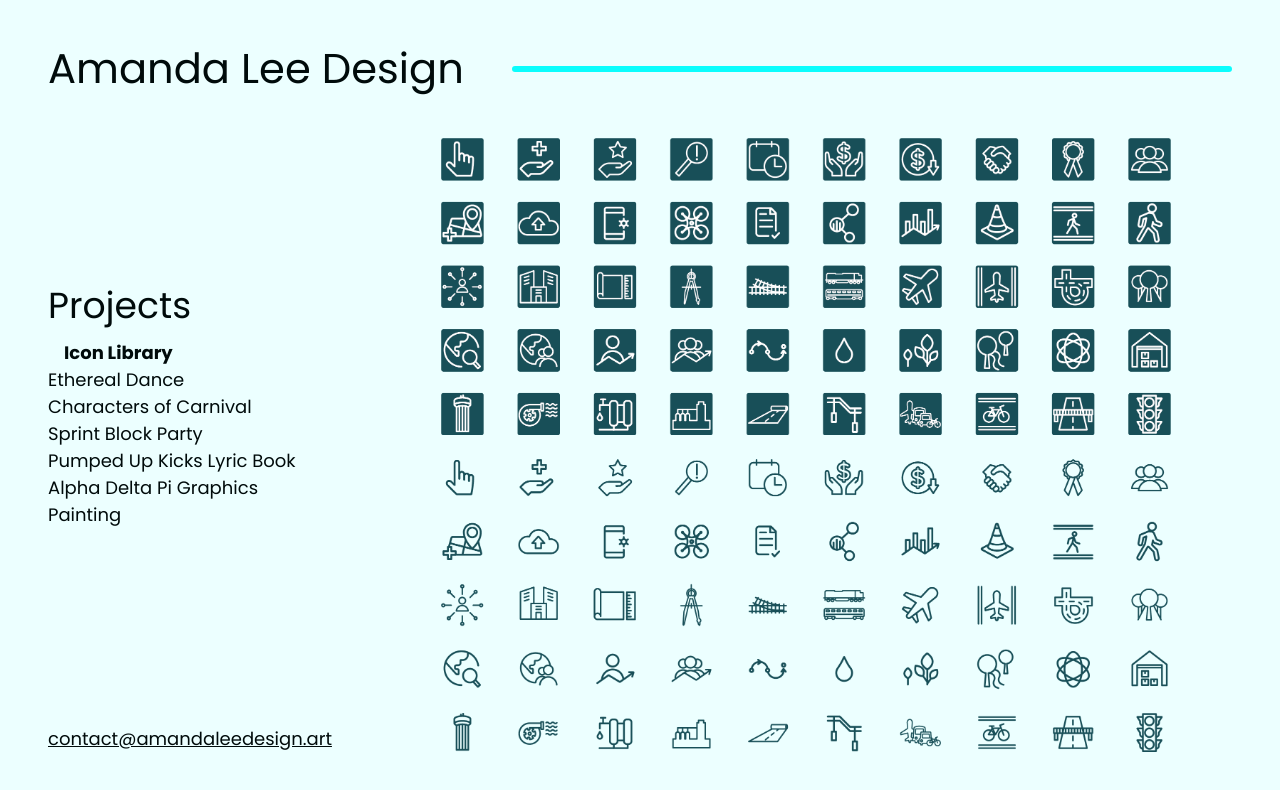
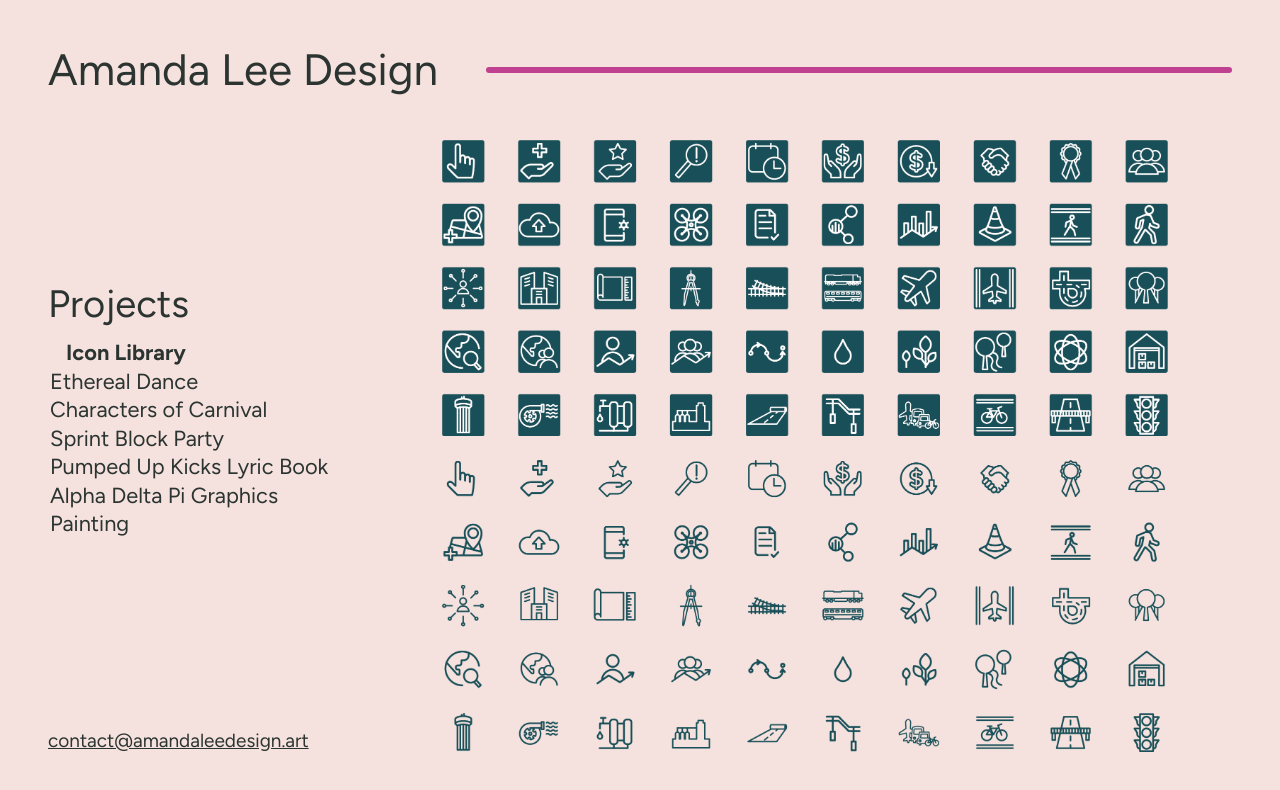
Before and after one commit to jontrost/ald-portfolio, an Angular app: page / in a window 1280 px wide. Shown: the top 790 px of the page. Built offline with nearby package versions, Linux system fonts and the light colour scheme.

Commit message:
Changed colors and typography

```diff
--- a/src/app/pages/landing/landing.component.scss
+++ b/src/app/pages/landing/landing.component.scss
@@ -1,4 +1,5 @@
 @use "../../../styles/variables";
+@use "../../../styles/typography";
 
 $spacing: 3rem;
 
@@ -68,8 +69,10 @@ $spacing: 3rem;
 }
 
 .project-link {
+    @extend %h6;
     width: fit-content;
     transition: transform 150ms ease-in-out;
+    padding: 0.125rem;
 
     &.selected {
         font-weight: bold;
--- a/src/app/pages/project-details/project-details.component.scss
+++ b/src/app/pages/project-details/project-details.component.scss
@@ -45,7 +45,7 @@
 
 .divider {
     grid-area: divider;
-    background-color: variables.$color-secondary;
+    background-color: variables.$color-primary;
     border-radius: 0.25rem;
 }
 
--- a/src/styles/_typography.scss
+++ b/src/styles/_typography.scss
@@ -1,11 +1,11 @@
 @use "../styles/variables.scss";
-@import url("https://fonts.googleapis.com/css2?family=Poppins:ital,wght@0,400;0,700;1,400;1,700&display=swap");
+@import url('https://fonts.googleapis.com/css2?family=Figtree:ital,wght@0,400;0,700;1,400;1,700&display=swap');
 
 $font-scale: 1.15;
 $font-dynamic-size-screen-start-width: 20rem;
 $font-dynamic-size-screen-end-width: variables.$breakpoint-large;
 $font-size-body-min: 0.875rem;
-$font-size-body-max: 1.125rem;
+$font-size-body-max: 1.1875rem;
 $font-size-small-min: calc($font-size-body-min / $font-scale);
 $font-size-small-max: calc($font-size-body-max / $font-scale);
 $font-size-h6-min: $font-size-body-min * $font-scale;
@@ -84,7 +84,8 @@ $font-size-h1-max: $font-size-h2-max * $font-scale;
 }
 
 %body {
-    font-family: "Poppins", sans-serif;
+    font-family: "Figtree", sans-serif;
+    font-optical-sizing: auto;
     font-size: var(--font-size-body);
 }
 
--- a/src/styles/_variables.scss
+++ b/src/styles/_variables.scss
@@ -1,8 +1,6 @@
-$color-text: #000b0b;
-$color-background: #ecffff;
-$color-primary: #0bfdfd;
-$color-secondary: #fe6b9b;
-$color-accent: #feb74d;
+$color-text: #2b3431;
+$color-background: #f5e2de;
+$color-primary: #bf418f;
 
 $breakpoint-large: 80rem;
 $breakpoint-small: 45rem;
```
